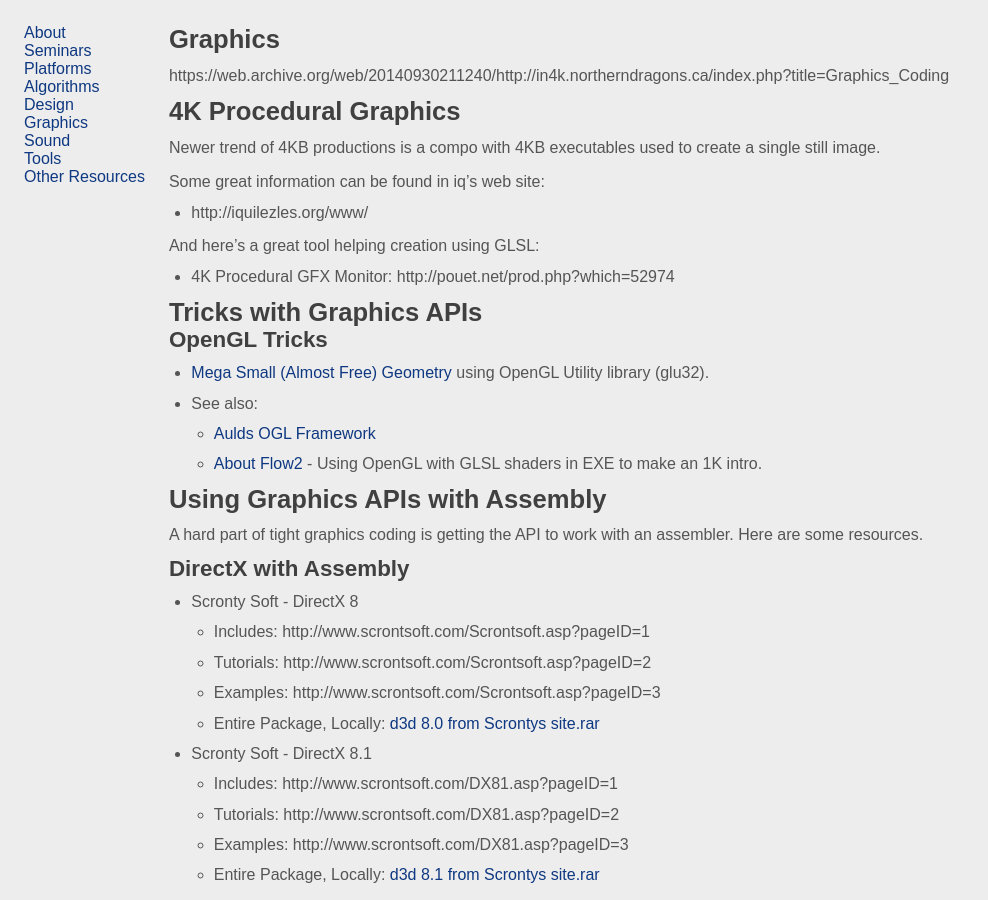
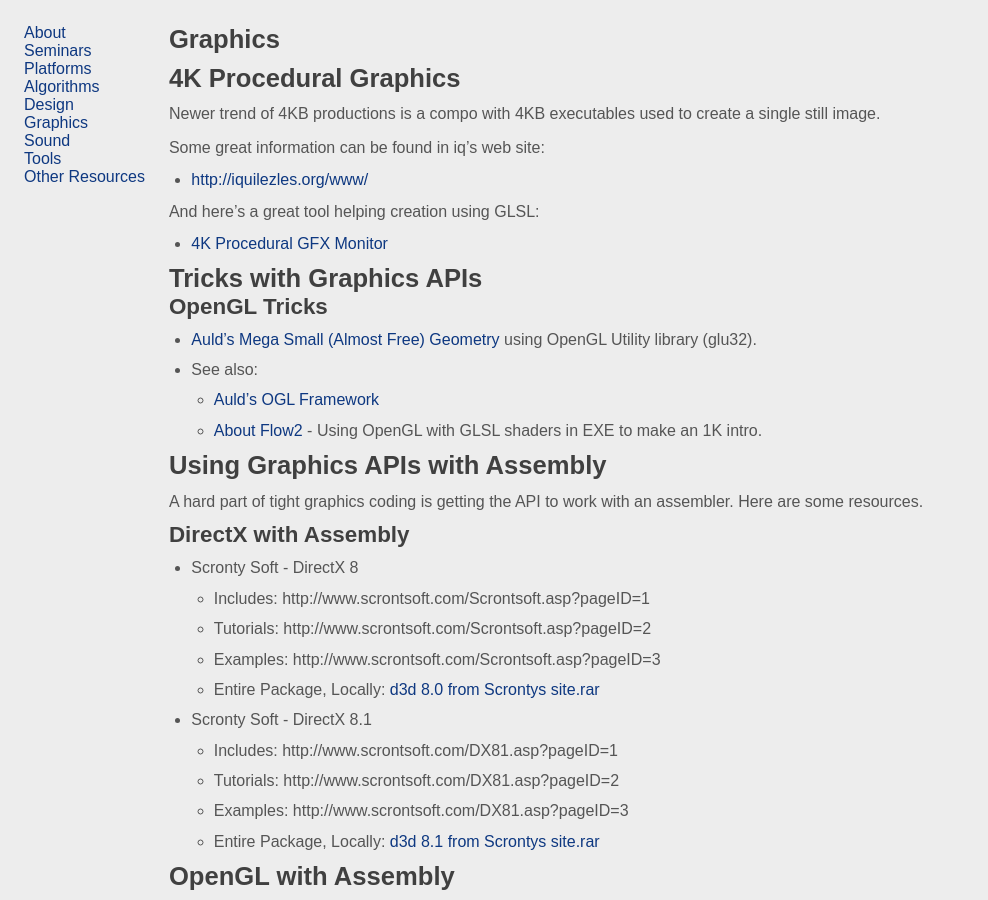
Before and after one commit to in4k/in4k.github.io, a Jekyll site: the page built from wiki/graphics.markdown, in a window 1280 px wide and 900 px high. Shown: the whole window, without its empty margins (0-988 px from the left). Built offline with Jekyll 4.4.1, drawn with Linux system fonts in a browser that asks for light colours; some web fonts are replaced.

Commit message:
Update graphics.markdown

```diff
--- a/wiki/graphics.markdown
+++ b/wiki/graphics.markdown
@@ -2,27 +2,27 @@
 title: "Graphics"
 layout: "wiki-page"
 ---
-
-https://web.archive.org/web/20140930211240/http://in4k.northerndragons.ca/index.php?title=Graphics_Coding
 
 # 4K Procedural Graphics
 
 Newer trend of 4KB productions is a compo with 4KB executables used to create a single still image.
 
 Some great information can be found in iq's web site:
-* http://iquilezles.org/www/
+
+* [http://iquilezles.org/www/](http://iquilezles.org/www/)
 
 And here's a great tool helping creation using GLSL:
-* 4K Procedural GFX Monitor: http://pouet.net/prod.php?which=52974
+
+* [4K Procedural GFX Monitor](http://pouet.net/prod.php?which=52974)
 
 # Tricks with Graphics APIs
 
 ## OpenGL Tricks
 
-* [Mega Small (Almost Free) Geometry](Mega-Small-Almost-Free-Geometry) using OpenGL Utility library (glu32).
+* [Auld's Mega Small (Almost Free) Geometry](aulds-mega-small-almost-free-geometry) using OpenGL Utility library (glu32).
 * See also:
-    * [Aulds OGL Framework](Aulds-OGL-Framework)
-    * [About Flow2](About-Flow2) - Using OpenGL with GLSL shaders in EXE to make an 1K intro.
+    * [Auld's OGL Framework](aulds-ogl-framework)
+    * [About Flow2](about-flow2) - Using OpenGL with GLSL shaders in EXE to make an 1K intro.
 
 # Using Graphics APIs with Assembly
 
```
